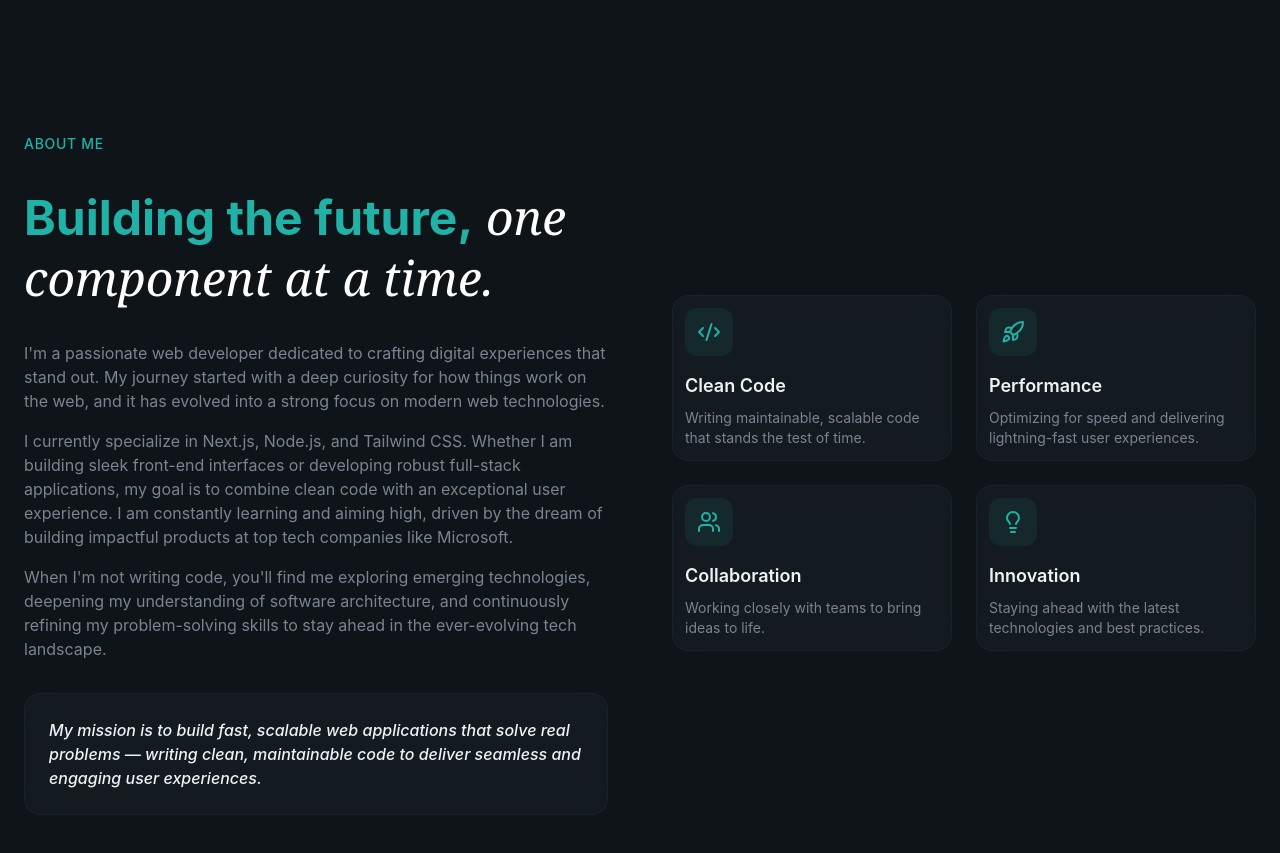
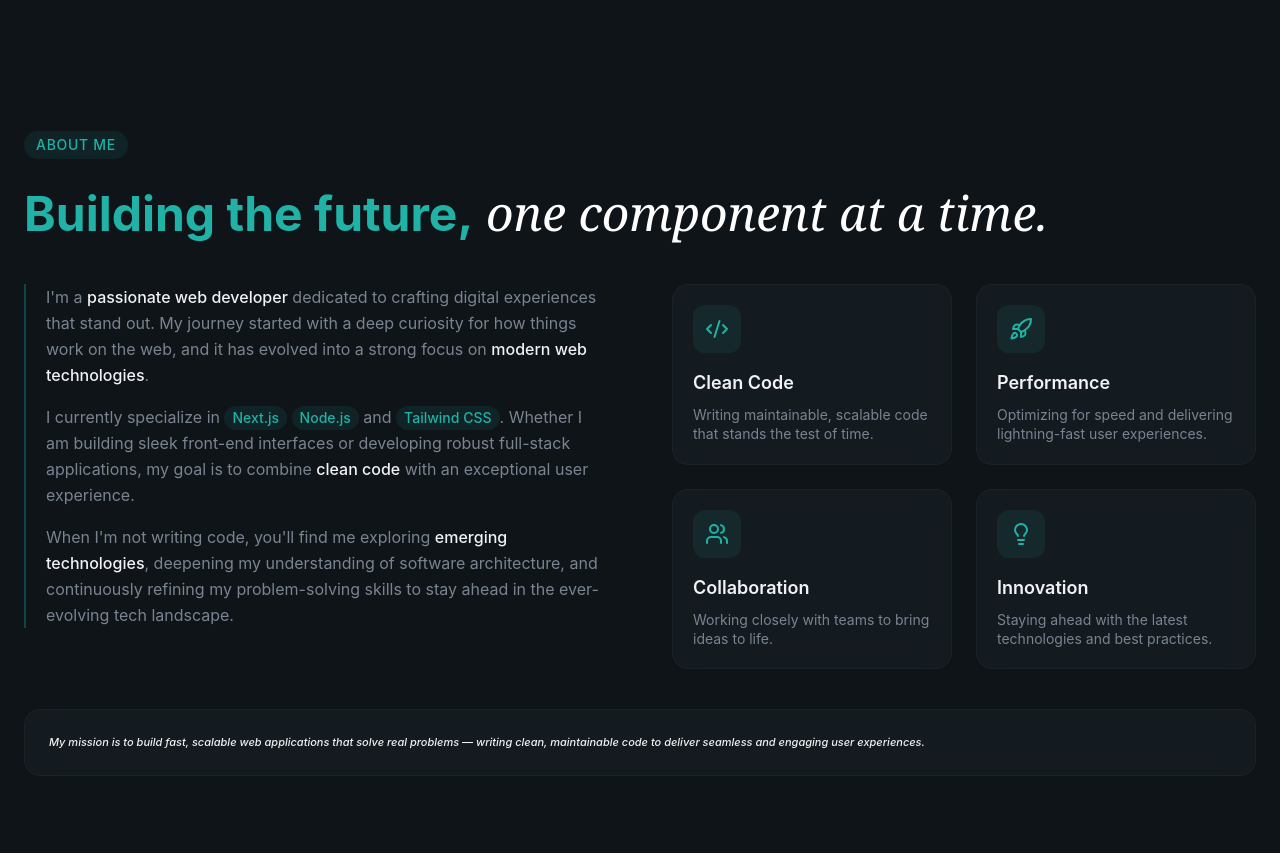
Before and after one commit to PrincePrajapatiXi/Portfolio, a React (Vite) app: page / in a window 1280 px wide. Shown: the part 960-1813 px from the top of the page. Built offline with nearby package versions, Linux system fonts and the light colour scheme.

Commit message:
Update About.jsx

```diff
--- a/src/sections/About.jsx
+++ b/src/sections/About.jsx
@@ -28,51 +28,54 @@ const highlights = [
 
 export const About = () => {
     return (
-        <section id="about" className="py-32 relative overflow-hidden">
-            <div className="container mx-auto px-6 relative z-10">
-                <div className="grid lg:grid-cols-2 gap-16 items-center">{/* Left Column */}
-                    <div className="space-y-8">
-                        <div className="animate-fade-in">
-                            <span className="text-secondary-foreground text-sm font-medium tracking-wider uppercase">About Me</span>
-                        </div>
+        <section id="about" className="py-16 md:py-32 relative overflow-hidden">
+            <div className="container mx-auto px-4 md:px-6 relative z-10">
+                <div className="animate-fade-in mb-3 md:mb-6">
+                    <span className="inline-block px-2 py-0.5 md:px-3 md:py-1 rounded-full bg-primary/10 text-primary text-[10px] md:text-sm font-medium tracking-wider uppercase">About Me</span>
+                </div>
 
-                        <h2 className="text-2xl md:text-5xl font-bold leading-tight animate-fade-in animation-delay-100 text-secondary-foreground">
-                            Building the future,
-                            <span className="font-serif italic font-normal text-white"> one component at a time.</span>
-                        </h2>
+                <h2 className="text-xl md:text-5xl font-bold leading-tight animate-fade-in animation-delay-100 text-secondary-foreground mb-5 md:mb-10">
+                    Building the future,
+                    <span className="font-serif italic font-normal text-white"> one component at a time.</span>
+                </h2>
 
-                        <div className="space-y-4 text-muted-foreground animate-fade-in animation-delay-200">
+                <div className="grid grid-cols-2 gap-4 md:gap-16 items-start">{/* Left Column */}
+                    <div className="space-y-3 md:space-y-8">
+
+                        <div className="space-y-3 md:space-y-4 text-[11px] md:text-base leading-relaxed text-muted-foreground animate-fade-in animation-delay-200 border-l-2 border-primary/30 pl-3 md:pl-5">
                             <p>
-                                I'm a passionate web developer dedicated to crafting digital experiences that stand out. My journey started with a deep curiosity for how things work on the web, and it has evolved into a strong focus on modern web technologies.
+                                I'm a <span className="text-foreground font-medium">passionate web developer</span> dedicated to crafting digital experiences that stand out. My journey started with a deep curiosity for how things work on the web, and it has evolved into a strong focus on <span className="text-foreground font-medium">modern web technologies</span>.
                             </p>
                             <p>
-                                I currently specialize in Next.js, Node.js, and Tailwind CSS. Whether I am building sleek front-end interfaces or developing robust full-stack applications, my goal is to combine clean code with an exceptional user experience. I am constantly learning and aiming high, driven by the dream of building impactful products at top tech companies like Microsoft.
+                                I currently specialize in <span className="inline-block px-1.5 py-0.5 md:px-2 md:py-0.5 rounded bg-primary/10 text-primary font-medium text-[10px] md:text-sm">Next.js</span> <span className="inline-block px-1.5 py-0.5 md:px-2 md:py-0.5 rounded bg-primary/10 text-primary font-medium text-[10px] md:text-sm">Node.js</span> and <span className="inline-block px-1.5 py-0.5 md:px-2 md:py-0.5 rounded bg-primary/10 text-primary font-medium text-[10px] md:text-sm">Tailwind CSS</span>. Whether I am building sleek front-end interfaces or developing robust full-stack applications, my goal is to combine <span className="text-foreground font-medium">clean code</span> with an exceptional user experience.
                             </p>
                             <p>
-                                When I'm not writing code, you'll find me exploring emerging technologies, deepening my understanding of software architecture, and continuously refining my problem-solving skills to stay ahead in the ever-evolving tech landscape.
+                                When I'm not writing code, you'll find me exploring <span className="text-foreground font-medium">emerging technologies</span>, deepening my understanding of software architecture, and continuously refining my problem-solving skills to stay ahead in the ever-evolving tech landscape.
                             </p>
                         </div>
 
-                        <div className="glass rounded-2xl p-6 glow-border animate-fade-in animation-delay-300">
-                            <p className="text-md font-medium italic text-foreground">
-                                My mission is to build fast, scalable web applications that solve real problems — writing clean, maintainable code to deliver seamless and engaging user experiences.
-                            </p>
-                        </div>
                     </div>
                     {/* Right Column - Highlights */}
-                    <div className="grid sm:grid-cols-2 gap-6">
+                    <div className="grid grid-cols-1 sm:grid-cols-2 gap-2 md:gap-6">
                         {highlights.map((item, idx) => (
-                            <div key={idx} className="glass p-3 rounded-2xl animate-fade-in"
+                            <div key={idx} className="glass p-2.5 md:p-5 rounded-xl md:rounded-2xl animate-fade-in"
                                 style={{ animationDelay: `${(idx + 1) * 100}ms` }}
                             >
-                                <div className="w-12 h-12 rounded-xl bg-primary/10 flex items-center justify-center mb-4 hover:bg-primary/20">
-                                    <item.icon className="w-6 h-6 text-primary" />
+                                <div className="w-7 h-7 md:w-12 md:h-12 rounded-lg md:rounded-xl bg-primary/10 flex items-center justify-center mb-1.5 md:mb-4 hover:bg-primary/20">
+                                    <item.icon className="w-3.5 h-3.5 md:w-6 md:h-6 text-primary" />
                                 </div>
-                                <h3 className="text-lg font-semibold mb-2">{item.title}</h3>
-                                <p className="text-sm text-muted-foreground">{item.description}</p>
+                                <h3 className="text-xs md:text-lg font-semibold mb-0.5 md:mb-2">{item.title}</h3>
+                                <p className="text-[10px] md:text-sm text-muted-foreground leading-snug">{item.description}</p>
                             </div>
                         ))}
                     </div>
+                </div>
+
+                {/* Mission Quote - Full Width */}
+                <div className="glass rounded-xl md:rounded-2xl p-3 md:p-6 glow-border animate-fade-in animation-delay-300 mt-5 md:mt-10">
+                    <p className="text-[11px] md:text-md font-medium italic text-foreground">
+                        My mission is to build fast, scalable web applications that solve real problems — writing clean, maintainable code to deliver seamless and engaging user experiences.
+                    </p>
                 </div>
             </div>
         </section>
```
